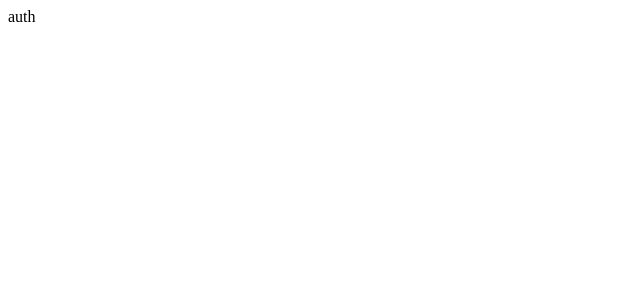
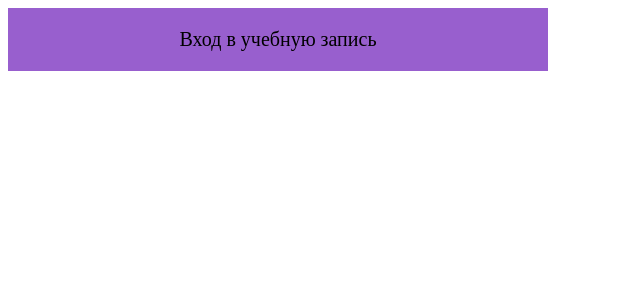
Before and after one commit to farkuy/front-speeddating, a React (Create React App) app: page /auth in a window 1280 px wide. Shown: the top 300 px of the page, without its empty margins (0-640 px from the left). Built offline with nearby package versions, Linux system fonts and the light colour scheme.

Commit message:
создал переиспользуемый компонент инпута. Начал писать UI авторизации

```diff
--- a/src/entities/Auth/AuthModal.tsx
+++ b/src/entities/Auth/AuthModal.tsx
@@ -1,9 +1,28 @@
-import React from 'react';
+import React, {useMemo, useState} from 'react';
+import {Modal} from "../../globalComponents/Modal/Modal";
+import {RegOrSig} from "../modal";
+import {SignIn, SignUp} from "./index";
 
 export const AuthModal = () => {
+
+    const [pageRegOrSig, setPageRegOrSig] = useState<RegOrSig>(RegOrSig.signIn)
+
+    const label = useMemo(() => {
+        if (pageRegOrSig === RegOrSig.signIn) {
+            return "Вход в учебную запись"
+        }
+        return "Регистрация профиля"
+    }, [pageRegOrSig])
+
     return (
-        <div>
-            auth
-        </div>
+        <Modal
+            label={label}
+        >
+            {
+                pageRegOrSig === RegOrSig.signIn
+                    ? <SignIn/>
+                    : <SignUp/>
+            }
+        </Modal>
     );
 };
--- /dev/null
+++ b/src/entities/Auth/components/SignIn/SignIn.tsx
@@ -0,0 +1,9 @@
+import React from 'react';
+
+export const SignIn = () => {
+    return (
+        <div>
+
+        </div>
+    );
+};
--- /dev/null
+++ b/src/entities/Auth/components/SignIn/index.ts
@@ -0,0 +1 @@
+export * from "./SignIn"
--- /dev/null
+++ b/src/entities/Auth/components/SignUp/SignUp.tsx
@@ -0,0 +1,9 @@
+import React from 'react';
+
+export const SignUp = () => {
+    return (
+        <div>
+
+        </div>
+    );
+};
--- /dev/null
+++ b/src/entities/Auth/components/SignUp/index.ts
@@ -0,0 +1 @@
+export * from "./SignUp"
--- /dev/null
+++ b/src/entities/Auth/components/index.ts
@@ -0,0 +1,2 @@
+export * from "./SignIn"
+export * from "./SignUp"
--- a/src/entities/Auth/index.ts
+++ b/src/entities/Auth/index.ts
@@ -1 +1,2 @@
 export * from "./AuthModal"
+export * from "./components"
--- /dev/null
+++ b/src/entities/modal.ts
@@ -0,0 +1,4 @@
+export enum RegOrSig {
+    signIn = 'signIn',
+    signUp = 'signUp'
+}
--- /dev/null
+++ b/src/globalComponents/Modal/Modal.tsx
@@ -0,0 +1,21 @@
+import React, {ReactNode} from 'react';
+// @ts-ignore
+import styles from "./modal.module.css"
+interface ModalProps {
+    label?: string;
+    id?: number;
+    children?: ReactNode;
+}
+
+export const Modal = (
+    {label = "", id, children}: ModalProps
+) => {
+    return (
+        <div
+            className={styles.modal}
+        >
+            { label && (<div className={styles.title}>{ label }</div>)}
+            { children }
+        </div>
+    );
+};
--- /dev/null
+++ b/src/globalComponents/Modal/modal.module.css
@@ -0,0 +1,17 @@
+.modal {
+  display: flex;
+  flex-direction: column;
+  background: #985FCE;
+  width: auto;
+  height: auto;
+  max-height: 800px;
+  max-width: 500px;
+  justify-content: center;
+  align-items: center;
+  padding: 20px 20px;
+}
+.modal .title {
+  font-size: 20px;
+}
+
+/*# sourceMappingURL=modal.module.css.map */
--- /dev/null
+++ b/src/globalComponents/Modal/modal.module.scss
@@ -0,0 +1,16 @@
+.modal {
+  display: flex;
+  flex-direction: column;
+  background: #985FCE;
+  width: auto;
+  height: auto;
+  max-height: 800px;
+  max-width: 500px;
+  justify-content: center;
+  align-items: center;
+  padding: 20px 20px;
+
+  .title {
+    font-size: 20px;
+  }
+}
```
Also changed, not shown: src/globalComponents/Input/Input.tsx (added, +34 -0 lines), 1 other file (tests, documents, lock files or other folders).
